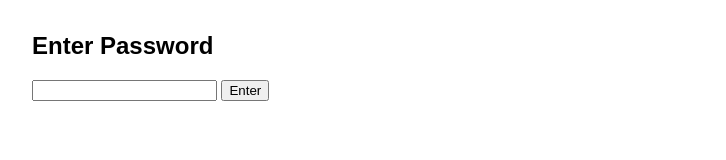
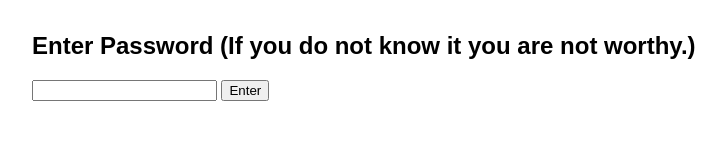
Before and after one commit to netsrc/d, a plain HTML site: page index.html in a window 1280 px wide. Shown: the whole page, without its empty margins (0-726 px from the left). Drawn offline with Linux system fonts and the light colour scheme.

Commit message:
Update index.html

```diff
--- a/index.html
+++ b/index.html
@@ -13,7 +13,7 @@
 <body>
 
 <div id="login">
-  <h2>Enter Password</h2>
+  <h2>Enter Password (If you do not know it you are not worthy.)</h2>
   <input type="password" id="password" />
   <button onclick="checkPassword()">Enter</button>
 </div>
```
